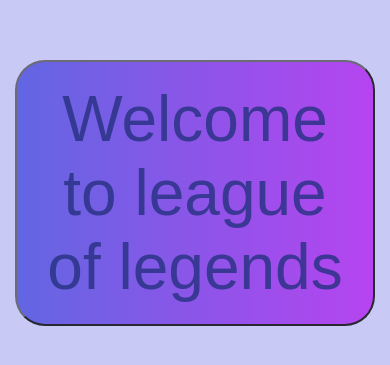
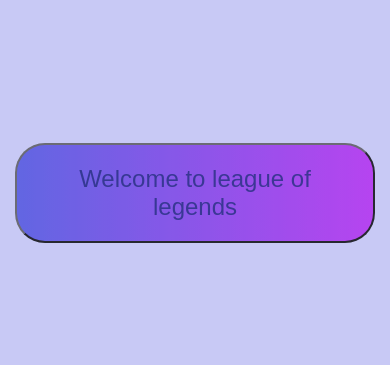
Before and after one commit to saif-killwa/projet-de-formation-, a plain HTML site: page Welcome.html in a window 390 px wide. Shown: the part 229-594 px from the top of the page. Drawn offline with Linux system fonts and the light colour scheme.

Commit message:
Add files via upload

```diff
--- a/css/Welcome.css
+++ b/css/Welcome.css
@@ -54,3 +54,14 @@
     height: 100vh;
     opacity: 0.3;
 }
+
+@media (max-width:960px) {
+    .bloc a button{
+        font-size: 2rem;
+    }
+}
+@media (max-width:540px) {
+    .bloc a button{
+        font-size: 1.5rem;
+    }
+}
```
